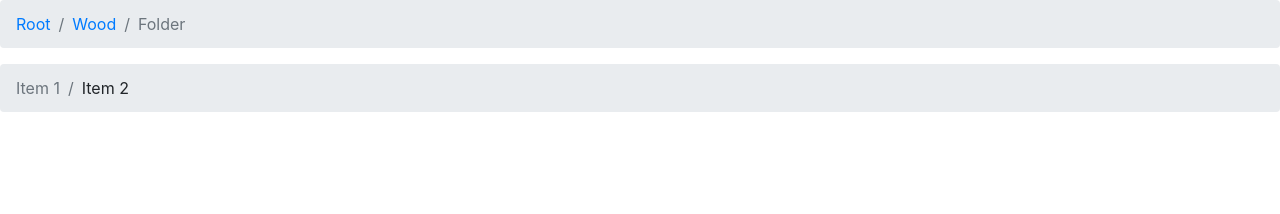
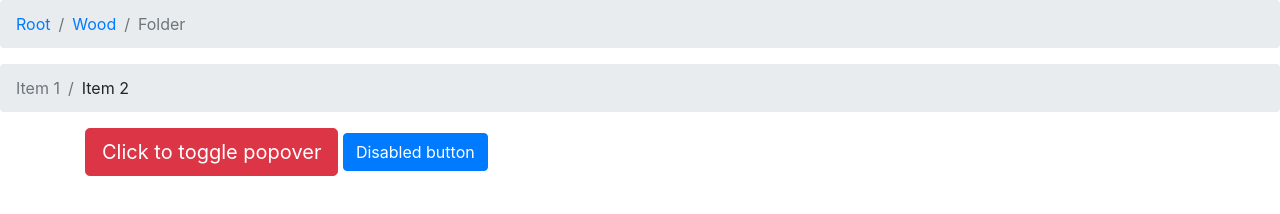
Before and after one commit to bekshpekov/Bootstrap_exemp_3, a plain HTML site: page index.html in a window 1280 px wide. Drawn offline with nearby package versions, Linux system fonts and the light colour scheme; files that its build step writes are made by us from their sources.

Commit message:
Подсказки

```diff
--- a/index.html
+++ b/index.html
@@ -26,6 +26,19 @@
         </ol>
     </nav>
 
+    <!-- Подсказки -->
+	<div class="container">
+		<div class="row">
+			<div class="col-12">
+				<button type="button" class="btn btn-lg btn-danger" data-placement="bottom" data-toggle="popover" title="Name popover" data-content="And here's some amazing content. It's very engaging. Right?">Click to toggle popover</button>
+
+				<span class="" data-toggle="popover" title="Name popover" data-content="Disabled popover">
+					<button class="btn btn-primary" type="button" >Disabled button</button>
+				</span>
+			</div>
+		</div>
+	</div>
+
 
 
 
--- a/js/script.js
+++ b/js/script.js
@@ -0,0 +1,3 @@
+$(document).ready(function(){
+$('[data-toggle="popover"]').popover({trigger: "hover"});
+})
```
